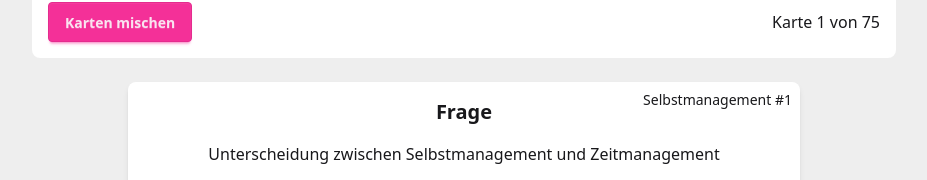
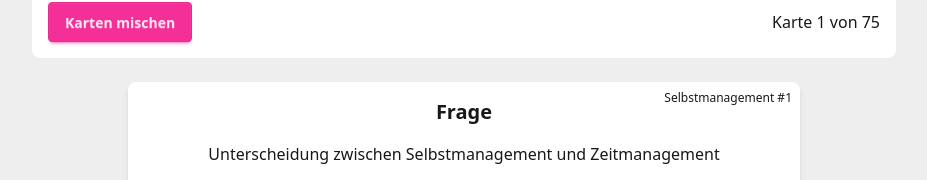
Before and after one commit to BooleanBill/KFSLearningCards, a React (Vite) app: page / in a window 1280 px wide. Shown: the part 272-452 px from the top of the page, without its empty margins (176-1103 px from the left). Built offline with nearby package versions, Linux system fonts and the light colour scheme.

Commit message:
text size

```diff
--- a/src/components/LearningCard.tsx
+++ b/src/components/LearningCard.tsx
@@ -21,7 +21,7 @@ export default function LearningCard({ question, answer, questionNumber, topic }
                 {/* Front side */}
                 <div className="absolute inset-0 w-full h-full bg-base-100 rounded-lg shadow-md p-4 backface-hidden">
                     <div className="h-full flex flex-col justify-center items-center text-center">
-                        <div className="absolute top-2 right-2 text-sm text-base-content">{topic} #{questionNumber}</div>
+                        <div className="absolute top-2 right-2 text-xs text-base-content">{topic} #{questionNumber}</div>
                         <h2 className="text-xl font-semibold mb-4 text-base-content">Frage</h2>
                         <p className="text-base-content overflow-y-auto px-4 mb-4">{question}</p>
                         <div className="text-xs text-base-content text-right mt-auto">Klicken für Antwort</div>
```
